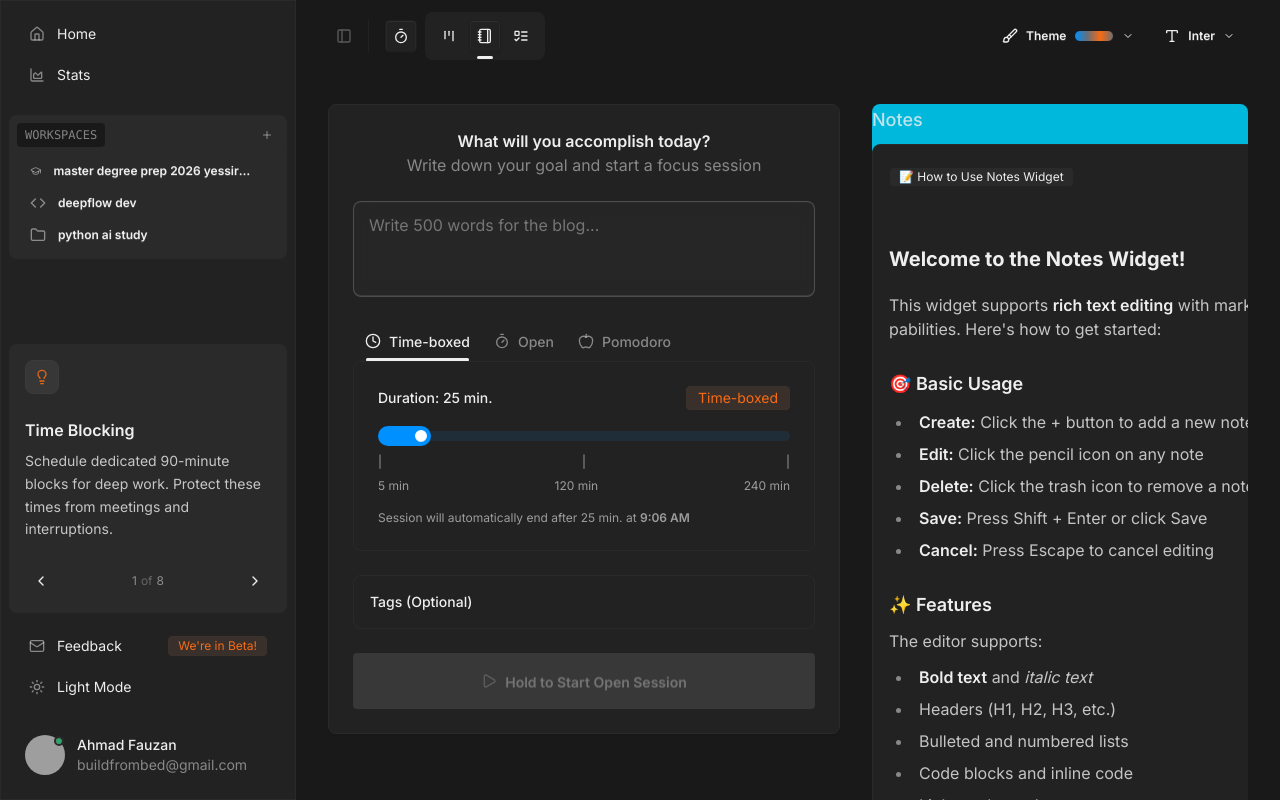
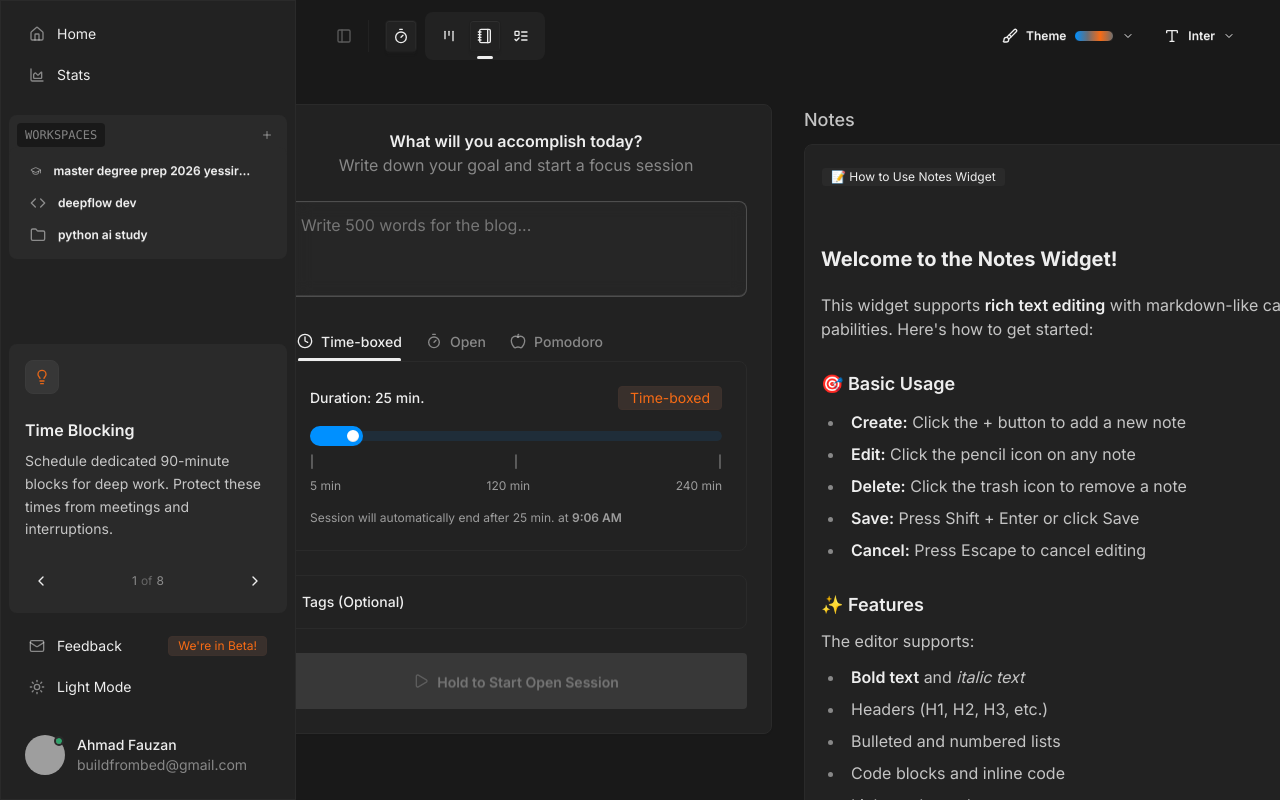
Before and after one commit to vaujan/deepflow, a Next.js app: page / in a window 1280 px wide. Both pictures are taken after a click on the button 485 px from the left and 36 px from the top of the page. Shown: the top 800 px of the page. Built offline with nearby package versions, Linux system fonts and the light colour scheme; grey boxes are pictures that could not be loaded.

Commit message:
layout update

```diff
--- a/src/app/page.tsx
+++ b/src/app/page.tsx
@@ -13,12 +13,12 @@ export default function Page() {
 	const { activeWidgets } = useWidgets();
 
 	return (
-		<div className="min-h-screen bg-base-300 flex flex-col lg:flex-row">
+		<div className="flex flex-col min-h-screen bg-base-300 lg:flex-row">
 			<Sidebar />
 			{/* Container */}
-			<main className="w-full h-full relative overflow-hidden flex flex-col gap-4 flex-1 items-start justify-start">
+			<main className="relative flex flex-col items-start justify-start flex-1 w-full h-full gap-4 overflow-hidden">
 				<Header />
-				<div className="flex w-full h-full flex-col">
+				<div className="flex flex-col w-full h-full">
 					<div className="w-full h-full overflow-x-auto horizontal-scroll-container">
 						<div
 							className={`flex flex-col lg:flex-row ${
@@ -33,14 +33,14 @@ export default function Page() {
 								activeWidgets.includes("tasks") ||
 								activeWidgets.includes("kanban")) && (
 								<div
-									className={`flex flex-row rounded-box w-full border-border border md:bg-pink-500 lg:bg-cyan-500 p-4 md:w-fit md:p-0 md:border-0 overflow-x-auto gap-8 h-fit`}
+									className={`flex flex-row rounded-box w-full overflow-x-scroll border-border border p-4 lg:w-fit lg:p-0 lg:border-0 lg:overflow-x-visible gap-8 h-fit`}
 								>
 									{activeWidgets.includes("note") && <WidgetNotes />}
 									{activeWidgets.includes("tasks") && <WidgetTask />}
 									{/* {activeWidgets.includes("kanban") && <WidgetKanban />} */}
 								</div>
 							)}
-							{/* <div className="w-xl h-xl bg-red-500">hello world</div> */}
+							{/* <div className="bg-red-500 w-xl h-xl">hello world</div> */}
 						</div>
 					</div>
 				</div>
```
